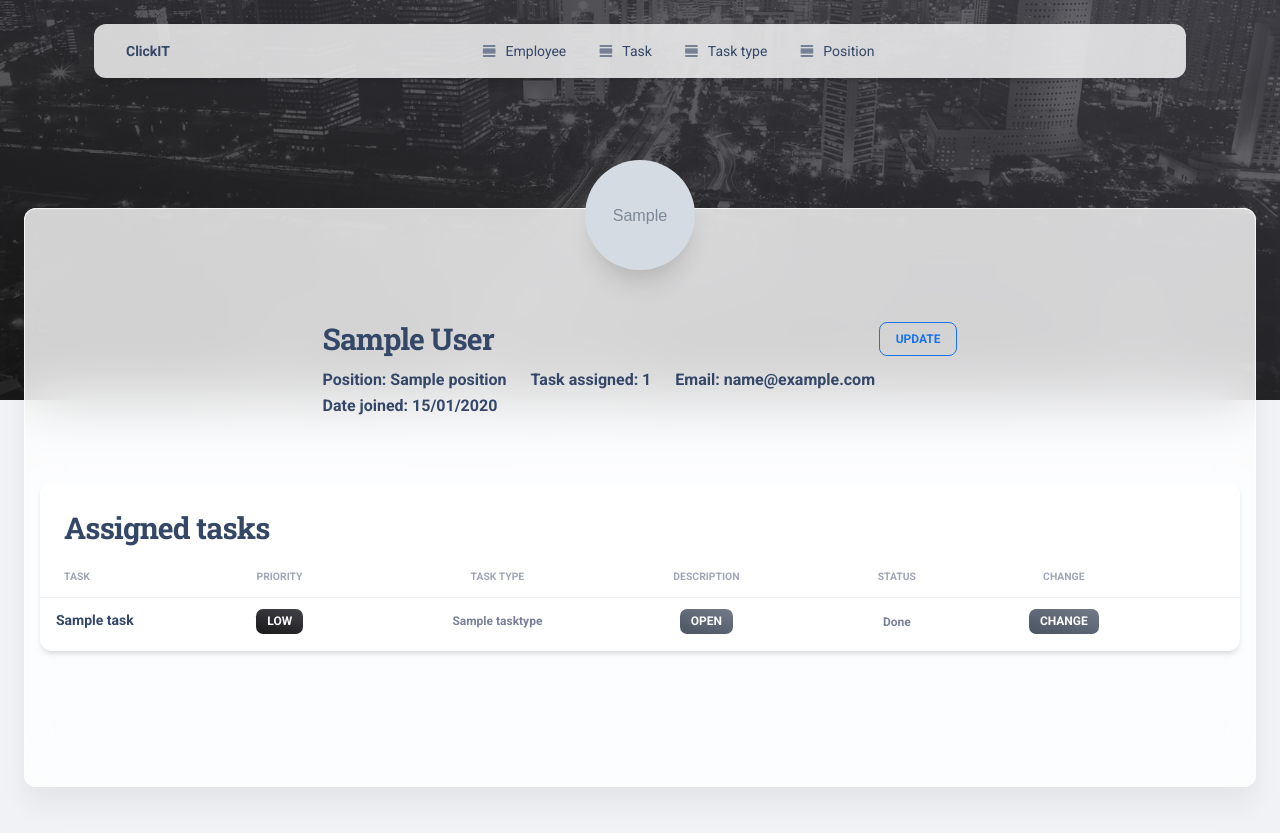
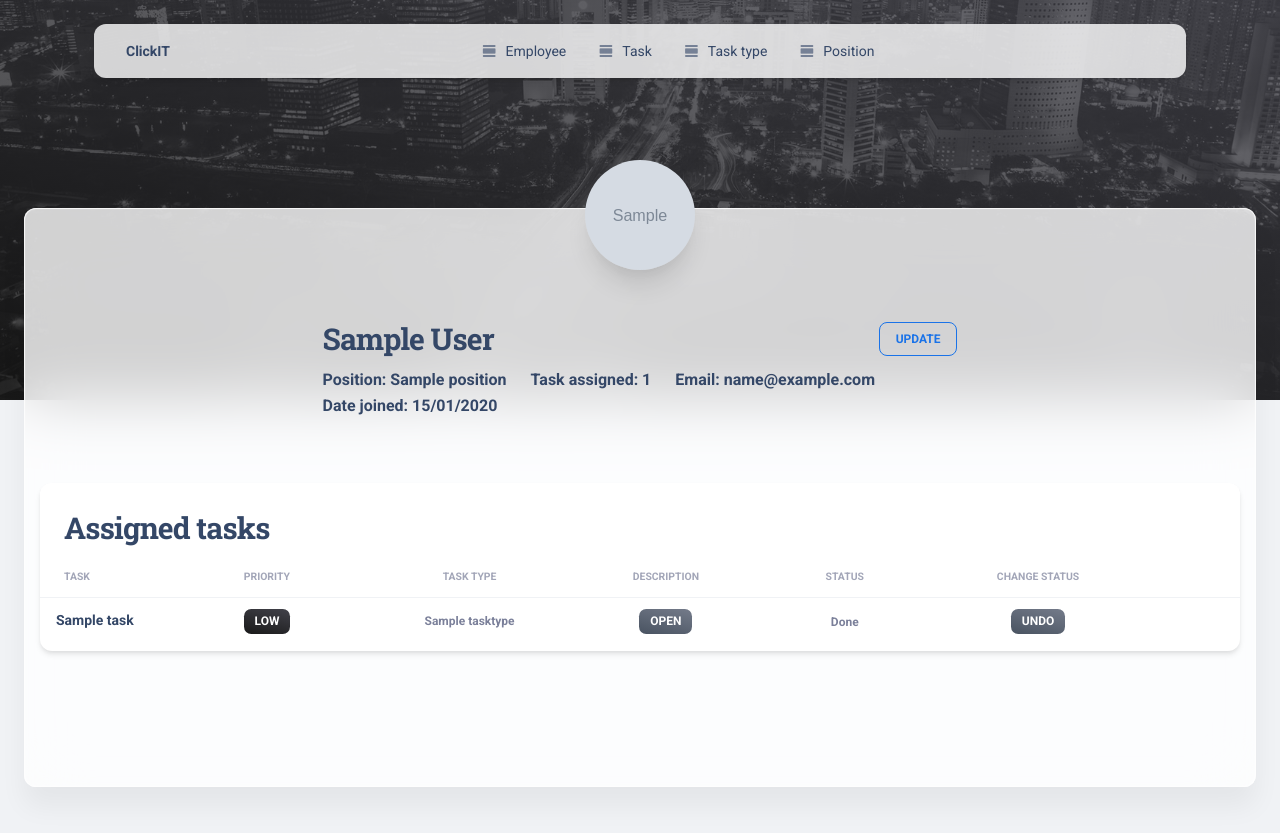
Before and after one commit to GeorgePavlej/it-task-manager, a Django app: page /employee/1/ in a window 1280 px wide. Shown: the top 833 px of the page. Run offline with Django 3.2, Linux system fonts and the light colour scheme; tables that the repository leaves empty hold one stand-in row (values such as "Sample post"); grey boxes marked "Sample" are stand-in pictures; some libraries are stand-ins or nearby versions.

Commit message:
Change status in employee_detal.html

```diff
--- a/apps/templates/home/employee_detail.html
+++ b/apps/templates/home/employee_detail.html
@@ -84,7 +84,7 @@
                                 Status
                             </th>
                             <th class="text-center text-uppercase text-secondary text-xxs font-weight-bolder opacity-7">
-                                Change
+                                Change Status
                             </th>
                             <th class="text-secondary opacity-7"></th>
                         </tr>
@@ -132,7 +132,7 @@
                                 {% if task.is_completed %}
                                     <td class="align-middle text-center">
                                         <a type="button" href="{% url 'home:task-status' pk=task.id pk2=employee.id %}"
-                                           class="badge badge-sm bg-gradient-secondary float-right">Change</a>
+                                           class="badge badge-sm bg-gradient-secondary float-right">Undo</a>
                                     </td>
                                 {% else %}
                                     <td class="align-middle text-center">
--- a/apps/templates/home/position_form.html
+++ b/apps/templates/home/position_form.html
@@ -2,7 +2,7 @@
 {% load crispy_forms_filters %}
 {% load crispy_forms_tags %}
 
-{% block title %} Create employee {% endblock %}
+{% block title %} Position {% endblock %}
 
 {% block content %}
   <div class="container-fluid mt-7 ms-3">
--- a/apps/templates/home/position_list.html
+++ b/apps/templates/home/position_list.html
@@ -15,8 +15,8 @@
             <span class="mask bg-gradient-dark opacity-8"></span>
         </div>
     </header>
+
     <div class="card card-body blur shadow-blur mx-3 mx-md-4 mt-n10 mb-4">
-
         <div style="margin-top: 10px; position: relative" class="container-fluid py-4">
             <a style="position: absolute;top: 40px; right: 40px; z-index: 1" href="{% url 'home:position-create' %}"
                class="btn btn-sm btn-outline-info text-nowrap mb-0">Create</a>
```
